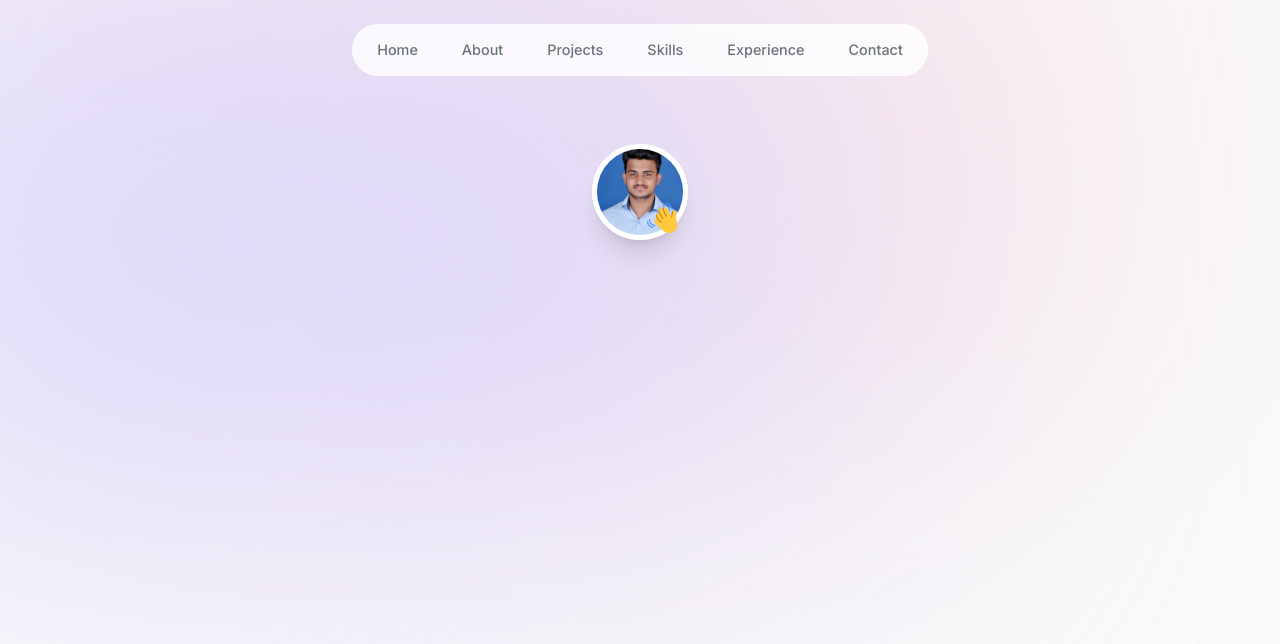
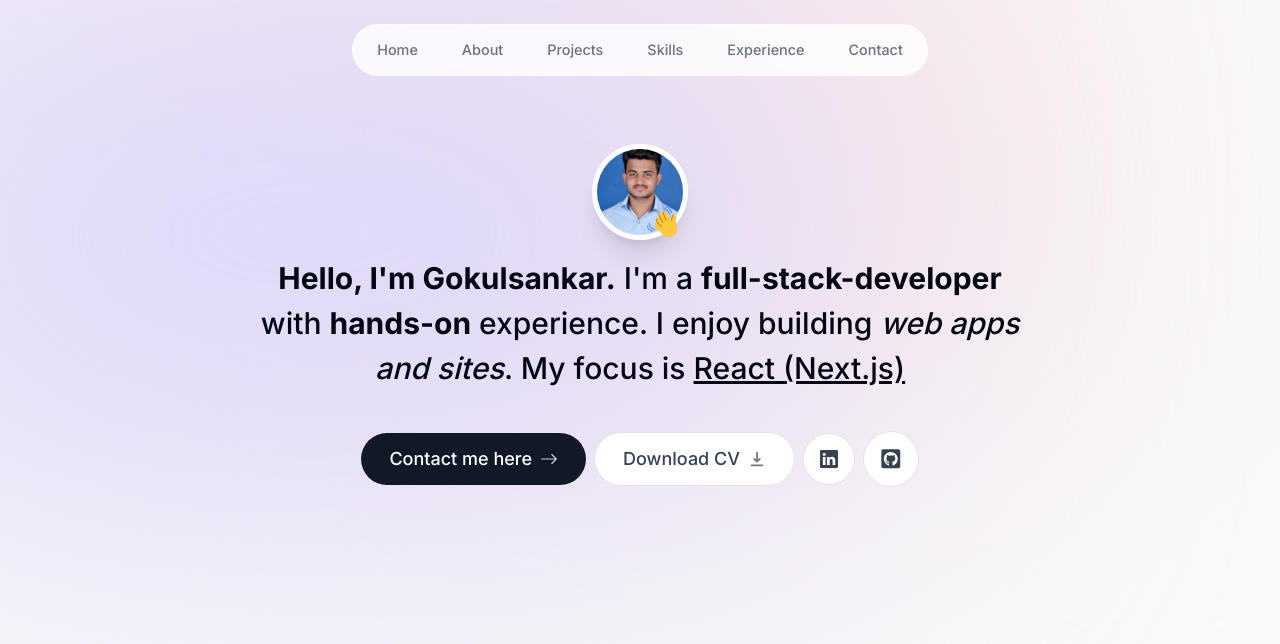
Before and after one commit to Gokulsankar-21/My-Portfolio, a Next.js app: page / in a window 1280 px wide. Shown: the top 644 px of the page. Built offline with nearby package versions, Linux system fonts and the light colour scheme.

Commit message:
complete the into component

```diff
--- a/components/Intro.tsx
+++ b/components/Intro.tsx
@@ -2,9 +2,13 @@
 import Image from 'next/image'
 import React from 'react'
 import {motion} from 'framer-motion'
+import Link from 'next/link'
+import { BsArrowRight, BsLinkedin } from 'react-icons/bs'
+import { HiDownload } from 'react-icons/hi'
+import { FaGithub, FaGithubSquare } from 'react-icons/fa'
 export default function Intro() {
   return (
-    <section>
+    <section className='max-w-[50rem] text-center '>
         <div className="relative flex items-center justify-center">
             <motion.div
             initial={{opacity:0,scale:0}}
@@ -20,20 +24,69 @@ export default function Intro() {
                  border-[0.35rem] border-white'/>
             </motion.div>
             <motion.div
-            initial={{opacity:0,scale:0}}
-            animate={{opacity:1,scale:1}}
+            initial={{opacity:0,x:'40px',scale:0}}
+            animate={{opacity:1,x:'40px',scale:1}}
             transition={{
                 type:'spring',
                 delay:0.1,
                 stiffness:125,
                 duration:0.7
             }}
-            className=' absolute bottom-1 right-2'
+            className=' absolute bottom-0 right-1/2'
             >
                 <Image src='/hello-img.png' alt='hello' width='100' height='100'  quality={'95'} priority={true}
                  className='w-9 h-9  '/>
             </motion.div>
         </div>
+        {/* Text */}
+        <motion.p
+        className='mt-4 mb-10 px-4 text-2xl sm:text-3xl  font-medium !leading-[1.5] '
+
+        initial={{opacity:0,y:100}}
+        animate={{opacity:1,y:0}}>
+            <span className='font-bold'>
+                Hello, I'm Gokulsankar.
+            </span> I'm a  {' '}
+            <span className='font-bold'>
+                full-stack-developer
+            </span> with {' '}
+            <span className='font-bold'>
+                hands-on
+            </span> {' '}experience. I enjoy building <span className='italic'>
+                web apps and sites
+            </span>. My focus is {' '}
+            <span className='underline cursor-pointer'>React (Next.js)</span>
+        </motion.p>
+        {/* Actions */}
+        <motion.div className='flex flex-col sm:flex-row
+         items-center justify-center gap-2 font-medium text-lg'
+         initial={{opacity:0,y:100}}
+         animate={{opacity:1,y:0}}
+         >
+             <Link href='#contact'
+             className='group bg-gray-900 text-white px-7 py-3 rounded-full flex items-center justify-center gap-2 outline-none focus:scale-110 hover:scale-110 active:scale-105 hover:bg-gray-950 transition'>
+                Contact me here <BsArrowRight  className='opacity-80 group-hover:translate-x-1' />
+             </Link>
+             <a className='group text-gray-700 px-7 bg-white py-3 rounded-full flex items-center justify-center gap-2 outline-none focus:scale-110 hover:scale-110 active:scale-105 transition cursor-pointer border border-black/10'
+             href='/cv.pdf'
+             download
+             >
+               Download CV <HiDownload  className='opacity-70 group-hover:translate-y-1'/>
+             </a>
+
+             <a className='text-gray-700 p-4 bg-white rounded-full flex items-center justify-center
+             outline-none focus:scale-[1.15] hover:scale-[1.15] active:scale-105 transition cursor-pointer border border-black/10 hover:text-gray-950'
+
+             href='https://github.com/Gokulsankar-21' target='_blank'>
+                <BsLinkedin />
+             </a>
+
+             <a className='text-gray-700 p-4 bg-white rounded-full flex items-center justify-center text-[1.35rem]
+             outline-none focus:scale-[1.15] hover:scale-[1.15] active:scale-105 transition cursor-pointer border border-black/10 hover:text-gray-950'
+             href='https://github.com/Gokulsankar-21' target='_blank'>
+                <FaGithubSquare  />
+             </a>
+        </motion.div>
     </section>
   )
 }
@@ -48,3 +101,19 @@ export default function Intro() {
  ennoda manathiraila iT industry pathi na oru visuaalize  panni iruken
  *
  */
+/**
+ * @portfolio_ideas
+ * en portfolio la cloud ku nu thani oru section
+ */
+
+/**
+ *
+ * root route la public um add aguum
+ * https://3000-gokulsankar-myportfolio-78hbq4427o5.ws-us110.gitpod.io/cv.pdf
+ *
+ * ithu nama route ah manage pannra maari
+ * static files elam root route la access aguthu
+ */
+/**
+ * nice hover effect m, nice focus effect, nice active effect
+ */
```
Also changed, not shown: 1 other file (tests, documents, lock files or other folders).
